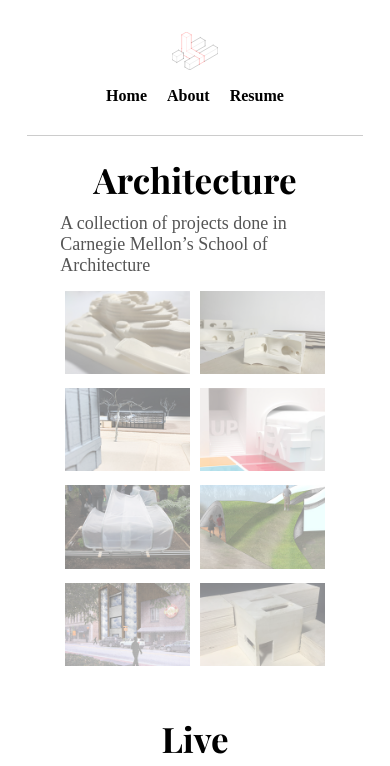
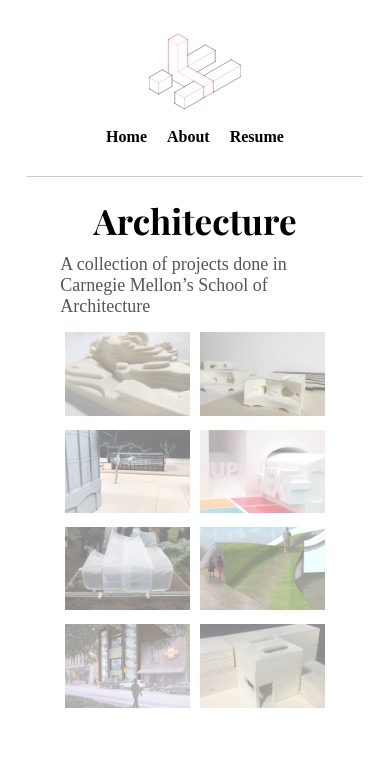
Before and after one commit to lsh/lukashermann.me, a Gatsby site: page / in a window 390 px wide. Shown: the top 766 px of the page. Built offline with nearby package versions, Linux system fonts and the light colour scheme; Gatsby itself is replaced by a stand-in of ours; a web font is replaced by a local one.

Commit message:
slight size bump on logo for smaller screens

```diff
--- a/src/styles/nav.module.css
+++ b/src/styles/nav.module.css
@@ -54,6 +54,10 @@
     .logobox {
         display: none;
     }
+
+    .logo {
+        width: 100px;
+    }
 }
 
 @media only screen and (max-width: 800px) {
```
